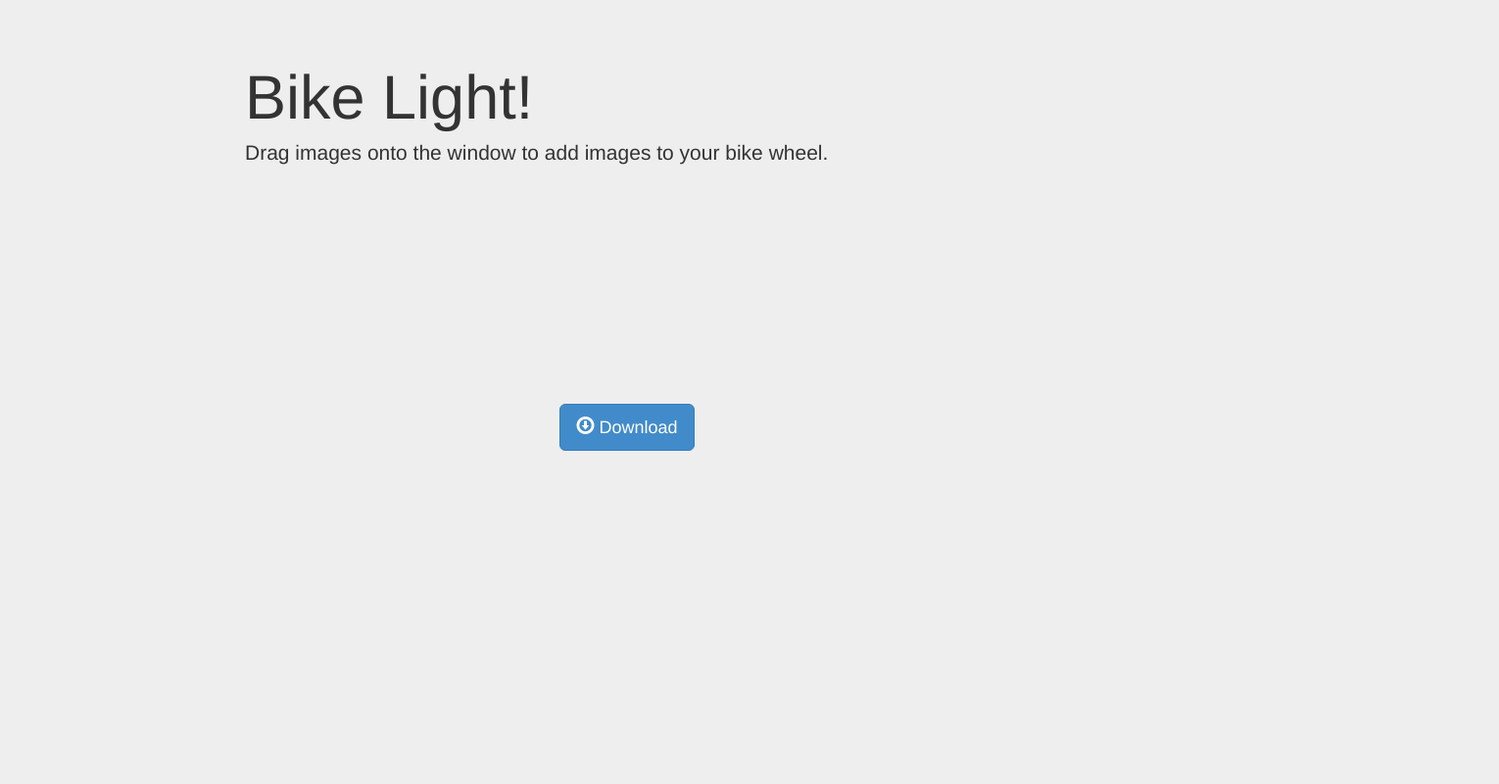
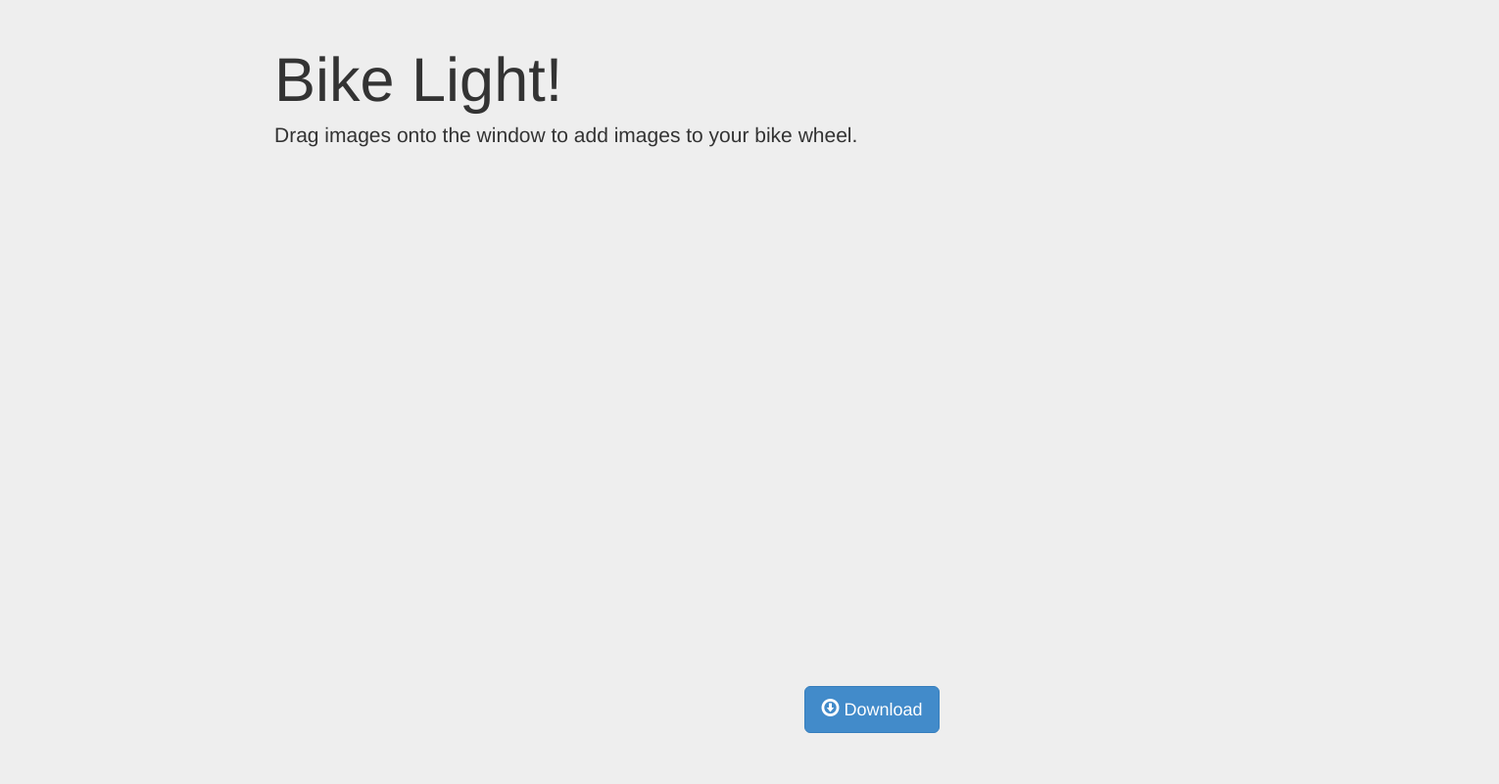
Before and after one commit to staugaard/led_strip_wheel, a browser extension: page app/index.html in a window 1280 px wide. Shown: the whole page at 98% size, 1530 px wide, since content can reach past the window. Drawn offline with Linux system fonts and the light colour scheme.

Commit message:
better layout

```diff
--- a/app/index.html
+++ b/app/index.html
@@ -19,11 +19,13 @@
 
       <div class="jumbotron">
         <div class="container">
-          <h1>Bike Light!</h1>
+          <header>
+            <h1>Bike Light!</h1>
 
-          <p>
-            Drag images onto the window to add images to your bike wheel.
-          </p>
+            <p>
+              Drag images onto the window to add images to your bike wheel.
+            </p>
+          </header>
 
           <ul id="items" html-sortable="" ng-model="images">
             <li ng-repeat="image in images" class="done-{{image.done}}" title="{{image.name}}" data-id="{{image.id}}">
@@ -31,12 +33,12 @@
             </li>
           </ul>
 
-          <p class="text-center">
+          <footer class="text-center">
             <button type="button" class="btn btn-primary btn-lg" ng-click="writeDiskImage()">
               <span class="glyphicon glyphicon-download"></span>
               Download
             </button>
-          </p>
+          </footer>
 
         </div>
       </div>
--- a/app/src/stylesheets/app.scss
+++ b/app/src/stylesheets/app.scss
@@ -3,10 +3,28 @@ html, body {
   background-color: #EEEEEE;
 }
 
+$header-height: 140px;
+$footer-height: 100px;
+
 #container {
   max-width: 870px;
   min-height: 100%;
   margin: 0 auto;
+
+  header {
+    position: absolute;
+    height: $header-height;
+    top: 0;
+    width: 100%;
+    padding: 30px;
+  }
+
+  footer {
+    height: $footer-height;
+    width: 100%;
+    bottom: 0;
+    position: absolute;
+  }
 }
 
 @import 'image_list';
--- a/app/src/stylesheets/image_list.scss
+++ b/app/src/stylesheets/image_list.scss
@@ -1,10 +1,15 @@
 #items {
+  position: absolute;
+  top: $header-height;
+  bottom: $footer-height;
+  width: 100%;
   margin: 0;
   padding: 30px;
   float: left;
   width: 720px;
   min-height: 192px;
   margin: 20px 0;
+  overflow-y: scroll;
 
   li {
     list-style: none;
```
Also changed, not shown: app/dist/app.css.
